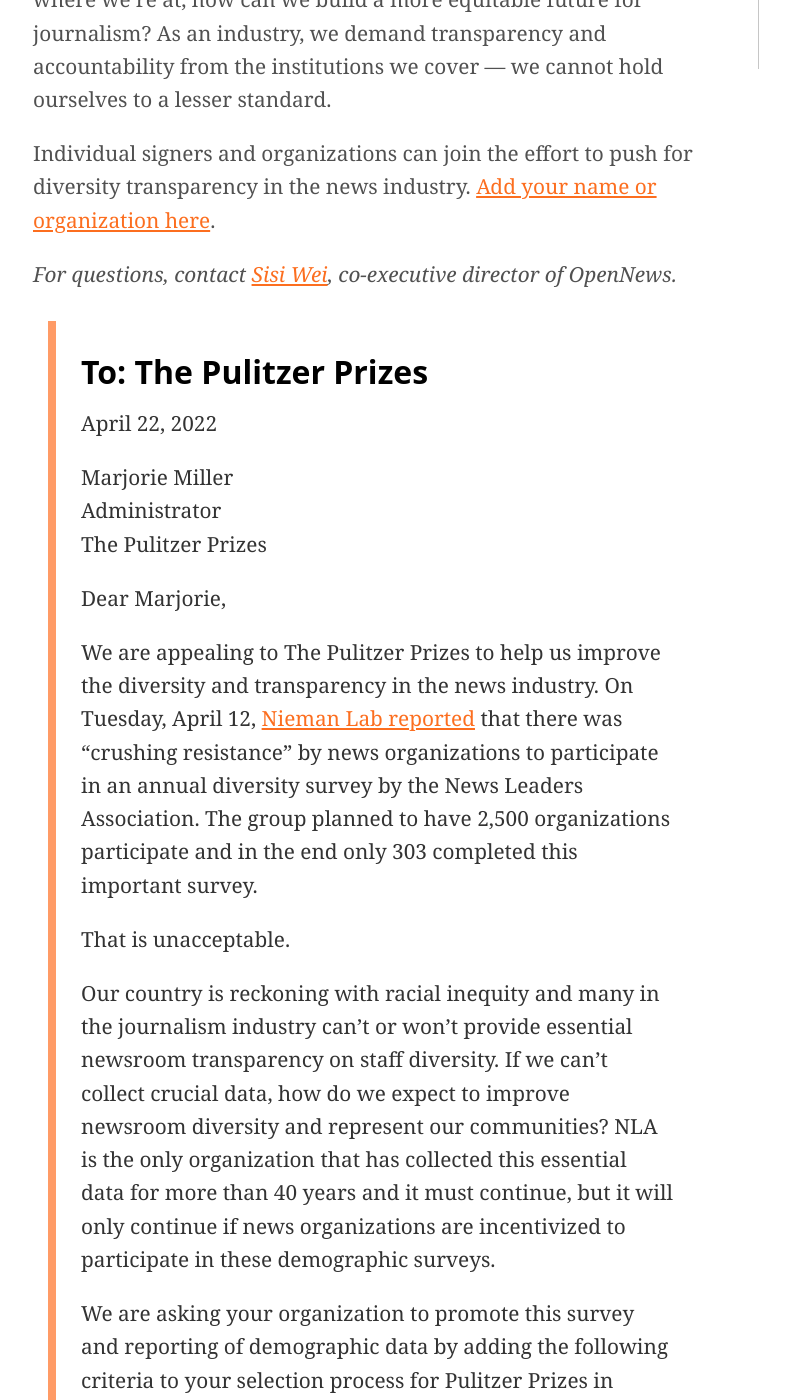
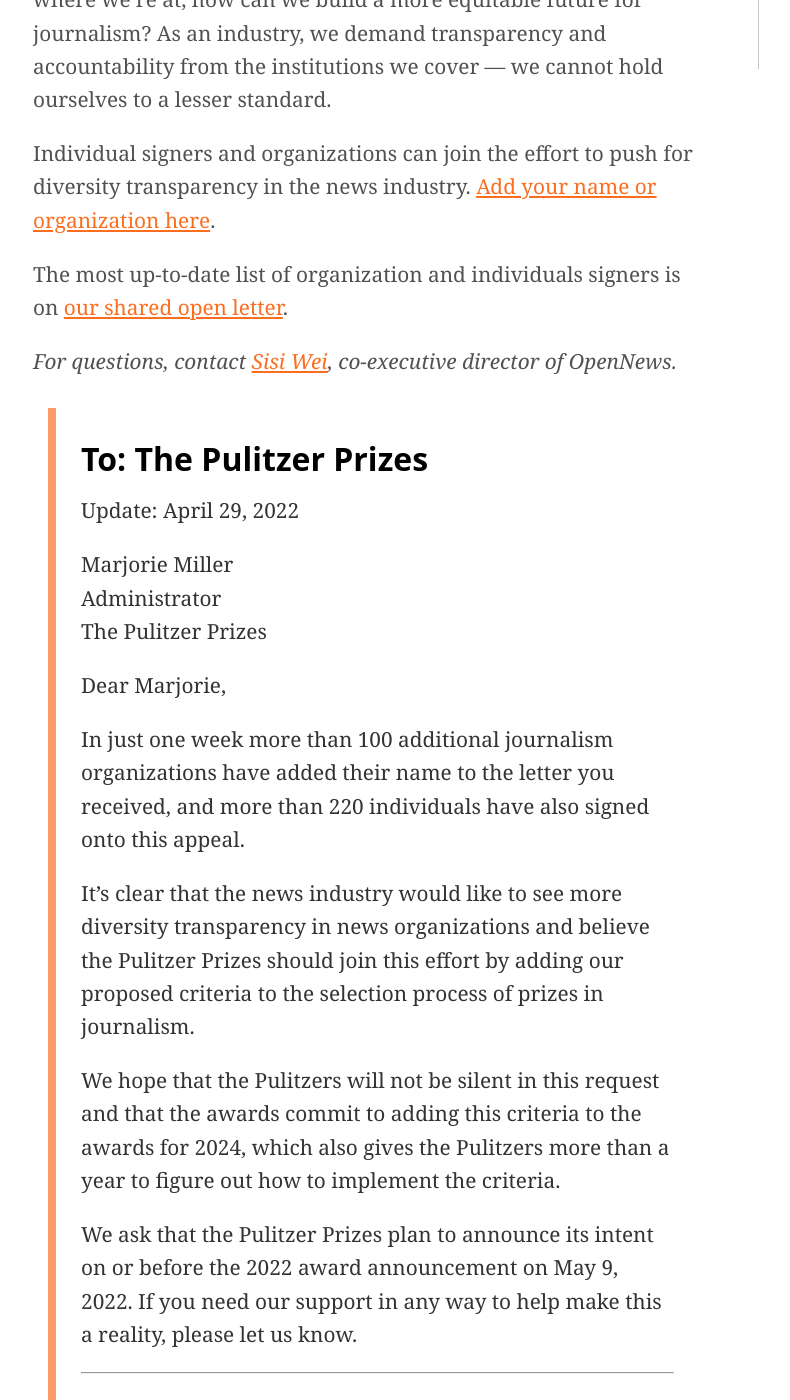
Before and after one commit to OpenNews/opennews-website, a Jekyll site: the page built from _posts/2022-04-22-open-letter-to-pulitzers.md, in a window 1280 px wide and 1400 px high, scrolled down 1338 px. Shown: the whole window, without its empty margins (117-907 px from the left). Built offline with Jekyll 4.4.1, drawn with Linux system fonts in a browser that asks for light colours; nearby versions of some CDN libraries; some web fonts are replaced; comment, search, counter and statistics services are not loaded; some of the changed text lies outside the part shown.

Commit message:
updated list of signers and letter

```diff
--- a/_posts/2022-04-22-open-letter-to-pulitzers.md
+++ b/_posts/2022-04-22-open-letter-to-pulitzers.md
@@ -16,16 +16,25 @@
 
 Individual signers and organizations can join the effort to push for diversity transparency in the news industry. [Add your name or organization here](https://docs.google.com/forms/d/e/1FAIpQLSf0xdcKW2AQzLM8eeZH9w71b6YN_TosGUF2Y-lrlvCuy9YWpQ/viewform).
 
+The most up-to-date list of organization and individuals signers is on [our shared open letter](https://docs.google.com/document/d/1MgJNiUZlLSARhpHVZV2wavU32dIuPrVooP-40pC5Jdc/edit).
+
 <em>For questions, contact [Sisi Wei](mailto:sisi@opennews.org), co-executive director of OpenNews.</em>
 
 <blockquote>
 <h2>To: The Pulitzer Prizes</h2>
-<p>April 22, 2022</p>
+<p>Update: April 29, 2022</p>
 <p>
 Marjorie Miller
 <br>Administrator
 <br>The Pulitzer Prizes
 </p>
+<p>Dear Marjorie,</p>
+<p>In just one week more than 100 additional journalism organizations have added their name to the letter you received, and more than 220 individuals have also signed onto this appeal.</p>
+<p>It’s clear that the news industry would like to see more diversity transparency in news organizations and believe the Pulitzer Prizes should join this effort by adding our proposed criteria to the selection process of prizes in journalism.</p>
+<p>We hope that the Pulitzers will not be silent in this request and that the awards commit to adding this criteria to the awards for 2024, which also gives the Pulitzers more than a year to figure out how to implement the criteria.</p>
+<p>We ask that the Pulitzer Prizes plan to announce its intent on or before the 2022 award announcement on May 9, 2022. If you need our support in any way to help make this a reality, please let us know.</p>
+<hr>
+<p>April 22, 2022</p>
 <p>
 Dear Marjorie,
 </p>
@@ -54,6 +63,7 @@
 <p><em>100 Days in Appalachia
 <br>Africa Institute for International ReportIng (AIIR), Minnesota
 <br>AIR (Association of Independents in Radio)
+<br>American Journalism Project
 <br>American Press Institute
 <br>Anchor media
 <br>The Appeal
@@ -103,14 +117,17 @@
 <br>Grist
 <br>Health Stuff TO Know
 <br>High Country News
+<br>The Hofstra Chronicle
 <br>The Ida B. Wells Society
 <br>Indiegraf
 <br>Indigenous Media Freedom Alliance
 <br>Independence Public Media Foundation
+<br>Institute for Media and Public Trust, California State University, Fresno
 <br>Institute for Nonprofit News
 <br>International Women's Media Foundation
 <br>Investigate Midwest
 <br>Investigative Newsource dba inewsource
+<br>Journalism Funding Partners
 <br>The Kansas City Defender
 <br>Lede New Orleans
 <br>LION Publishers
@@ -154,11 +171,13 @@
 <br>Our Body Politic
 <br>Outlier Media
 <br>Philadelphia Association of Black Journalists
+<br>The Pivot Fund
 <br>Prism
 <br>Prison Journalism Project
 <br>ProPublica
 <br>Public News Service
 <br>PublicSource
+<br>Puerto Rico Sun Communications
 <br>Quartz
 <br>rabble.ca
 <br>Racial Equity in Journalism Fund
@@ -174,9 +193,11 @@
 <br>Sahan Journal
 <br>San Antonio Association of Hispanic Journalists
 <br>Scalawag
+<br>Shoresides
 <br>Society of Professional Journalists
 <br>Society of Professional Journalists, Oregon Pro Chapter
 <br>Solidarity Journalism Initiative
+<br>Solutions Journalism Network
 <br>South Asian Journalists Association
 <br>Southern California Public Radio (KPCC + LAist + LAist Studios)
 <br>Spotlight PA
```
Also changed, not shown: other parts of _posts/2022-04-22-open-letter-to-pulitzers.md (+5 -0 lines).
